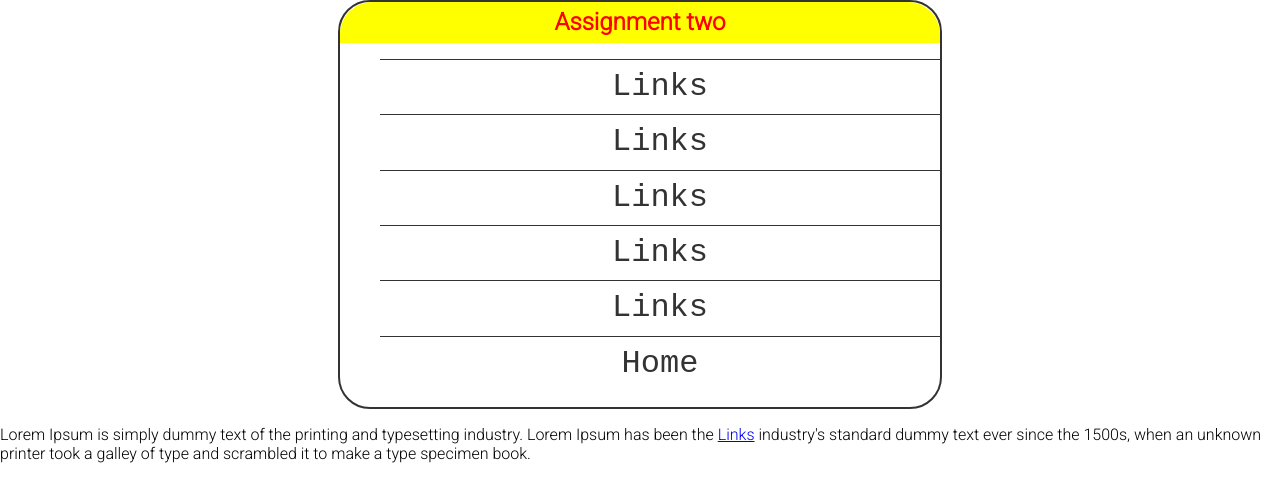
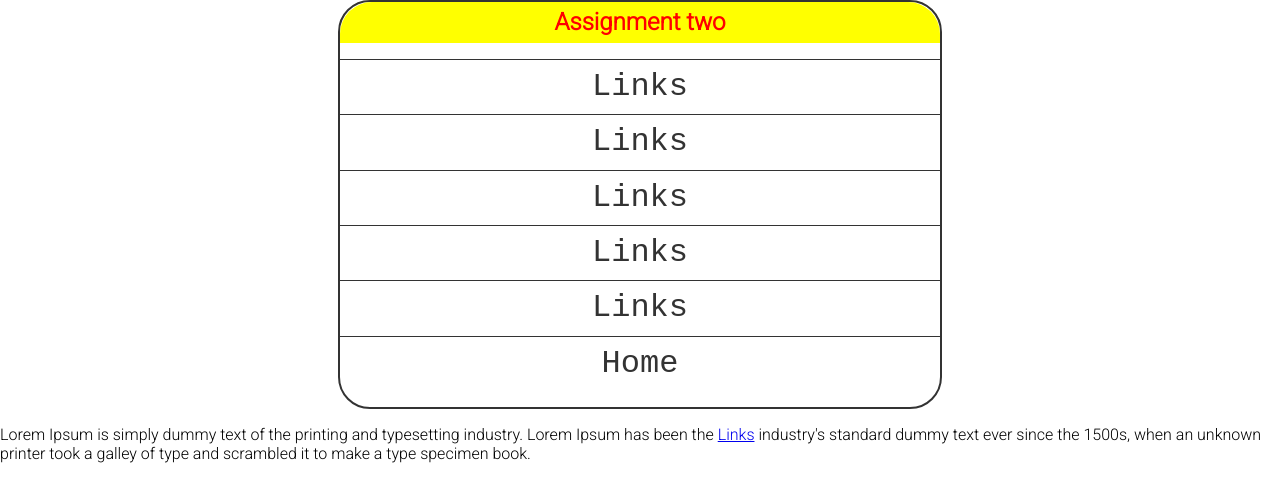
Before and after one commit to Okellothomas/Css-recap, a plain HTML site: page Advance/Assignmentone.html in a window 1280 px wide. Drawn offline with Linux system fonts and the light colour scheme; a web font is replaced by a local one.

Commit message:
add changes

```diff
--- a/Advance/Assignmentone.css
+++ b/Advance/Assignmentone.css
@@ -30,11 +30,20 @@ h2{
     padding-bottom: 0px;
 }
 
+ul{
+    padding-left: 0px;
+}
+
 ul li{
     list-style-type: none;
     border-top: 1px solid #333;
     margin: 0px;
     padding: 0px;
+}
+
+ul li:last-child{
+    padding-bottom: 0px;
+    margin-bottom: 0px;
 }
 
 ul li a{
```
Also changed, not shown: Advance/display.html (+4 -2 lines).
